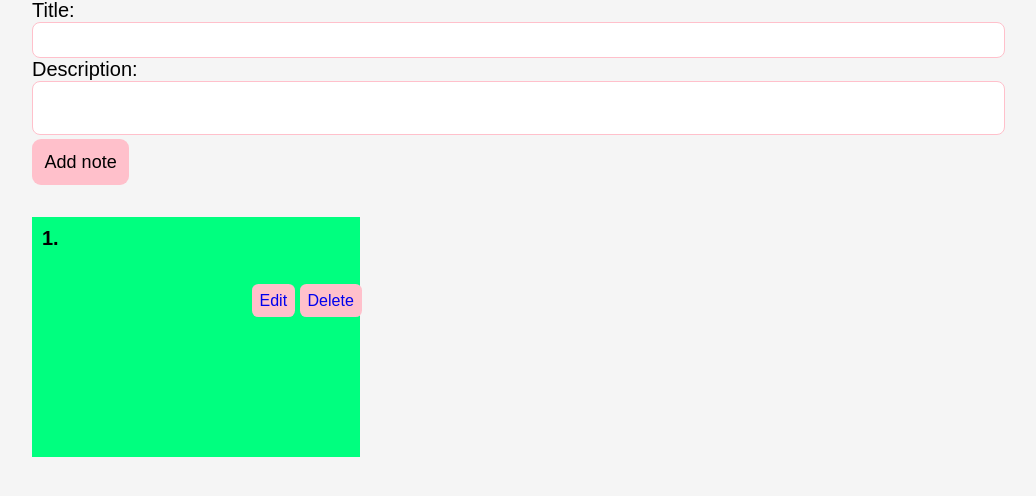
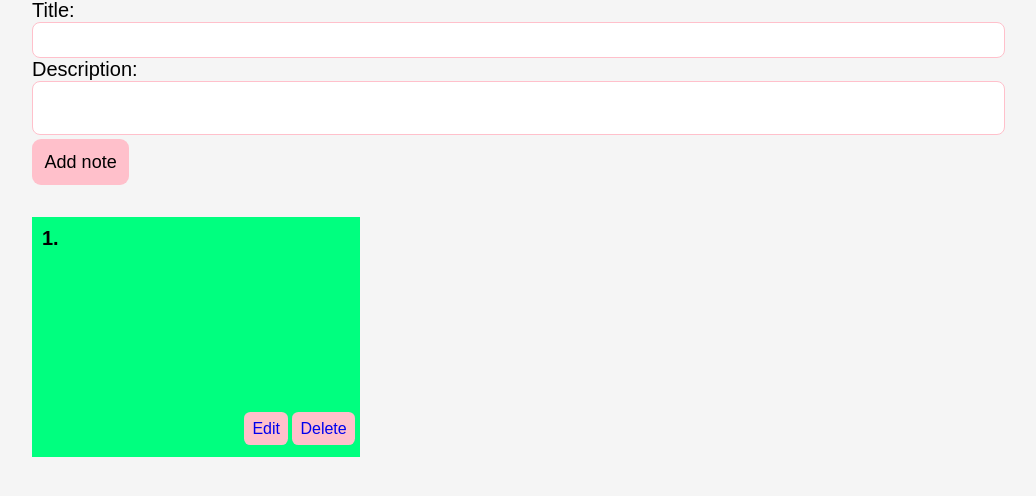
Before and after one commit to Roshan2059/learning_PHP, a PHP site: page /CRUD_Project.php in a window 1280 px wide. Shown: the part 54-550 px from the top of the page, without its empty margins (96-1132 px from the left). Run offline with PHP 8.4, Linux system fonts and the light colour scheme; tables that the repository leaves empty or names only in its code hold one stand-in row (values such as "Sample post"); data that the repository does not hold is empty.

Commit message:
fixed the position of edit and delete button

```diff
--- a/CRUD_Project.php
+++ b/CRUD_Project.php
@@ -89,6 +89,9 @@ include 'connection.php';
             min-height: 30vh;
             width: 32%;
             margin-top: 1em;
+            position: relative;
+            padding-bottom: 1em;
+
             /* clip-path: polygon(0% 0%, 100% 0%, 100% 90%, 0% 100%); */
         }
 
@@ -109,7 +112,7 @@ include 'connection.php';
         .box p{
             display: block;
             padding: 1em;
-            line-height: 5vh;
+            word-wrap: break-word;
         }
 
         .box a{
@@ -118,12 +121,18 @@ include 'connection.php';
             background-color: pink;
             text-decoration: none;
             margin: 1vh auto;
-            position: relative;
-            left: 67%;
+            line-height: 7vh;
         }
 
         .box a:hover{
             background-color: lightpink;
+        }
+
+        .edel{
+            position: absolute;
+            right: 5px;
+            bottom: 0;
+            /* margin-right: 10px; */
         }
     </style>
 </head>
@@ -159,7 +168,8 @@ include 'connection.php';
             echo "<div class='box'>";
             echo "<h1>".++$sn.". ".$row['Title']."</h1>"."<h3>".$row['DateTime']."</h3>";
             echo "<p>".$row['Description']."</p>";
-            echo "<a href='edit.php'>Edit</a>"." <a href='delete.php'>Delete</a>";
+            echo "<div class='edel'>"."<a href='edit.php'>Edit</a>"." <a href='delete.php'>Delete</a>";
+            echo "</div>";
             echo "</div>";
         }
         ?>
```
